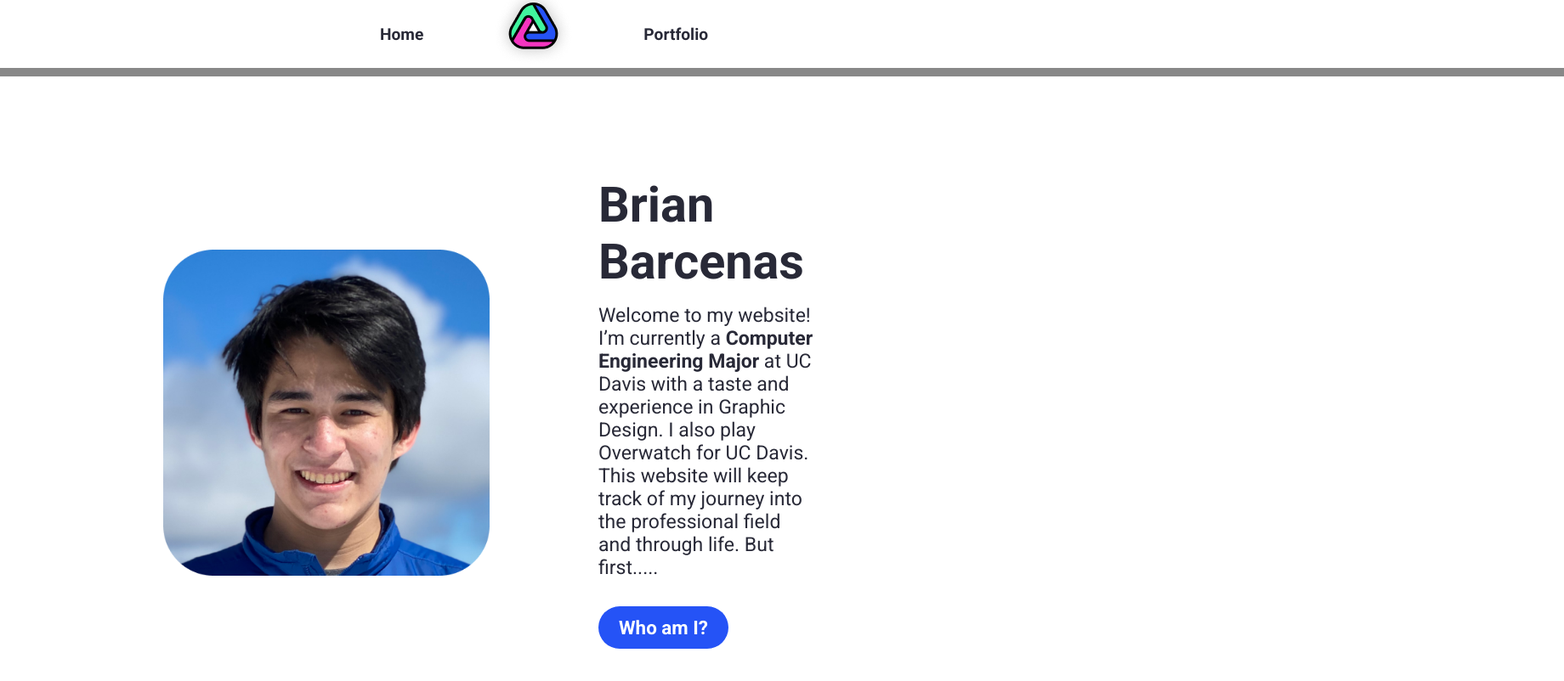
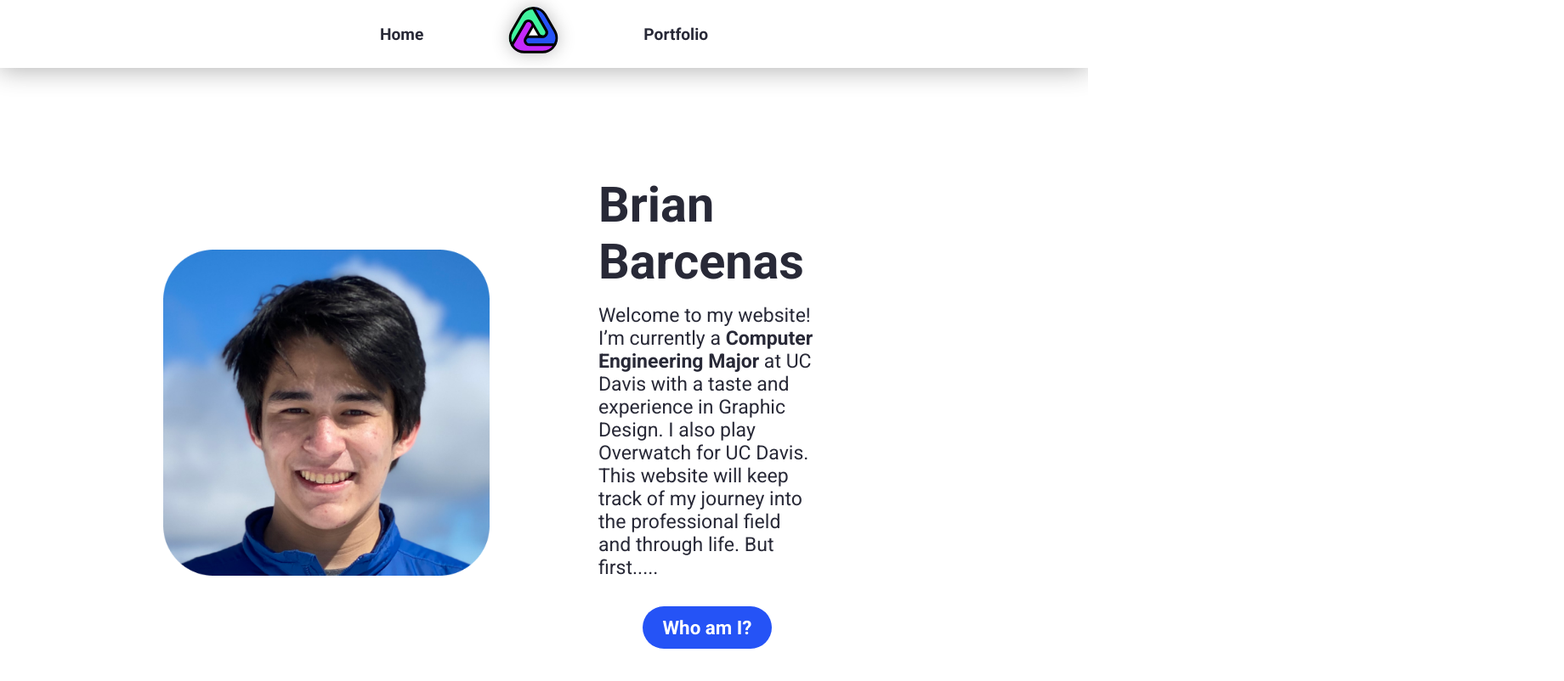
Before and after one commit to nesslie/nesslie.github.io, a plain HTML site: page index.html in a window 1280 px wide. Shown: the whole page at 85% size, 1840 px wide, since content can reach past the window. Drawn offline with Linux system fonts and the light colour scheme.

Commit message:
i think this is finally good

```diff
--- a/index.html
+++ b/index.html
@@ -13,7 +13,7 @@
         <nav class="main-nav">
             <ul>
                 <li><a href="index.html">Home</a></li>
-                <li><img src="src/logo.png"></li>
+                <li><img src="src/trianglelogo.svg"></li>
                 <li><a href="portfolio.html">Portfolio</a></li>
             </ul>
         </nav>
@@ -25,7 +25,7 @@
             <div class="call-to-action">
                 <h1 class="title">Brian Barcenas</h1>
                 <span class="bio">Welcome to my website! I’m currently a <b>Computer Engineering Major</b> at UC Davis with a taste and experience in Graphic Design. I also play Overwatch for UC Davis. This website will keep track of my journey into the professional field and through life. But first.....</span>
-                <a href="" class="main-button">Who am I?</a>
+                <a href="" class="btn">Who am I?</a>
             </div>
 
     </section>
--- a/styles.css
+++ b/styles.css
@@ -60,8 +60,9 @@ body{
     align-self: center;
     align-items:center;
     height: 80px;
-    width: 200%;
-    box-shadow: 5px 10px #888888;
+    width: 100vw;
+    background-color: #ffffff;
+    box-shadow: 0px 2px 30px 1px rgba(0, 0, 0, 0.30);
 }
 
 .container{
```
